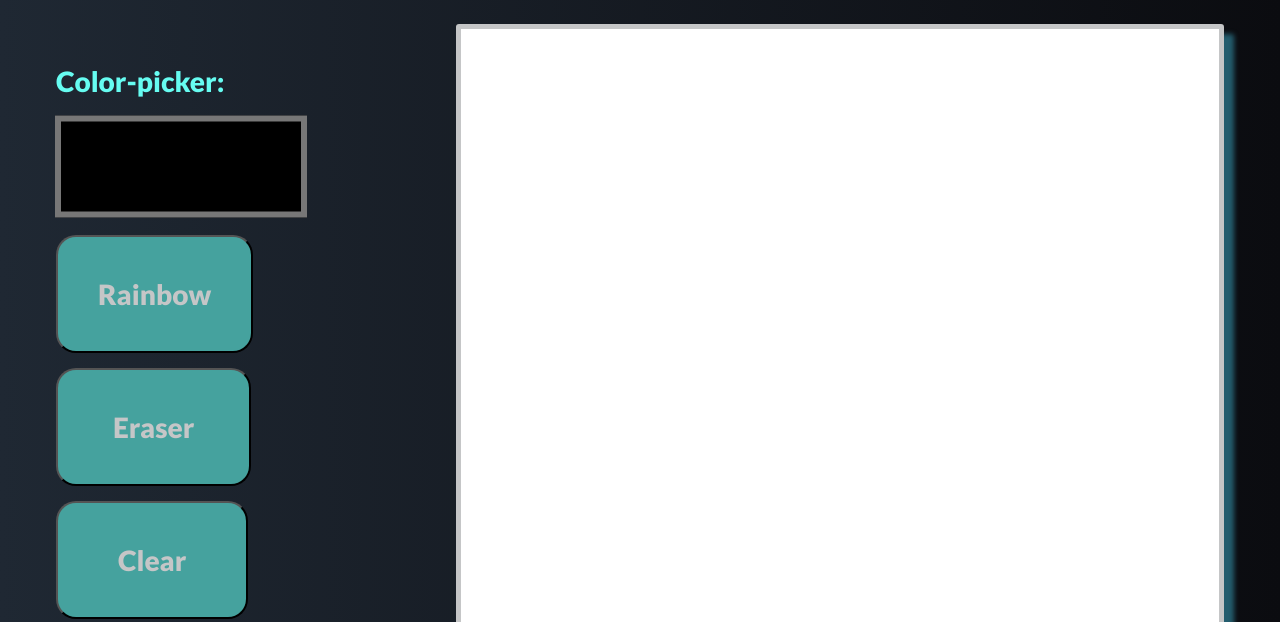
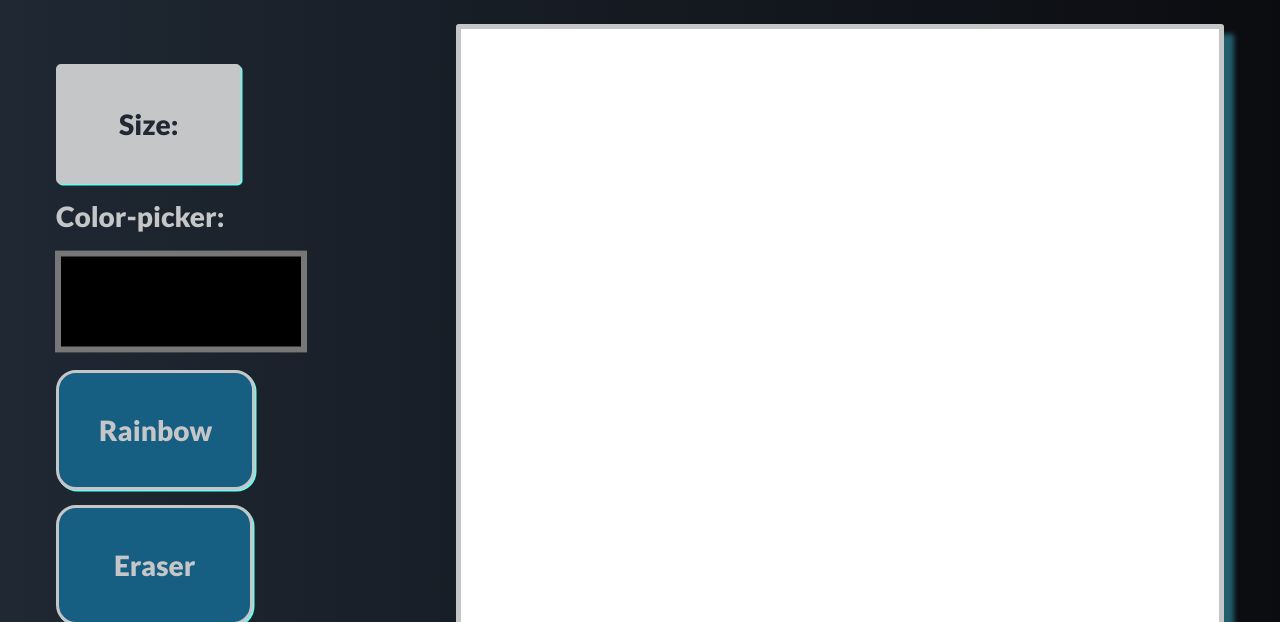
Before and after one commit to dante2302/etch-a-sketch, a plain HTML site: page index.html in a window 1280 px wide. Shown: the part 178-800 px from the top of the page. Drawn offline with Linux system fonts and the light colour scheme.

Commit message:
Final style changes 2

```diff
--- a/index.html
+++ b/index.html
@@ -13,12 +13,12 @@
         <h1>Etch-A-Sketch</h1>
     <div class="wrap">
         <div class="button-container">
-            <label for="colorpicker animation">Color-picker:</label>
+            <button class="size">Size:</button>
+            <label for="colorpicker">Color-picker:</label>
             <input type="color" value="#000000" id="colorpicker">
-            <button class="rainbow animation">Rainbow</button>
-            <button class="eraser animation">Eraser</button>
-            <button class="clear animation">Clear</button>
-            <button class="size animation">Size:</button>
+            <button class="rainbow">Rainbow</button>
+            <button class="eraser">Eraser</button>
+            <button class="clear">Clear</button>
         </div>
         <div class="container"></div>
     </div>
--- a/script.js
+++ b/script.js
@@ -1,4 +1,5 @@
 const container = document.querySelector('.container');
+const sizeButton = document.querySelector('.size');
 const rainbowButton = document.querySelector('.rainbow');
 const clearButton = document.querySelector('.clear');
 const eraser = document.querySelector('.eraser');
--- a/style.css
+++ b/style.css
@@ -9,7 +9,7 @@
     --clr-dark-blue:#1f2833;
     --clr-grey:#c5c6c7;
     --clr-light-blue:#66fcf1;
-    --clr-blue:#45a29e;
+    --clr-blue:#165e82;
 }
 body{
     margin: 0;
@@ -63,6 +63,8 @@ h1{
     background: none;
 }
 button{
+    border: 3px solid var(--clr-grey);
+    box-shadow: 1.5px 1.5px var(--clr-light-blue);
 background-color: var(--clr-blue);
 color:var(--clr-grey);
 border-radius: 20px;
@@ -83,10 +85,16 @@ label{
     font-weight: 700;
     font-size: 1.75em;
     font-family: 'lato';
-    color:var(--clr-light-blue);
+    color:var(--clr-grey);
 }
 button:hover{
     transform: scale(1.15);
+}
+.size{
+    background: var(--clr-grey);
+    color: var(--clr-dark-blue);
+    border-radius: 5px;
+    font-size: 2.em;
 }
 footer{
     margin: 5px 0;
```
